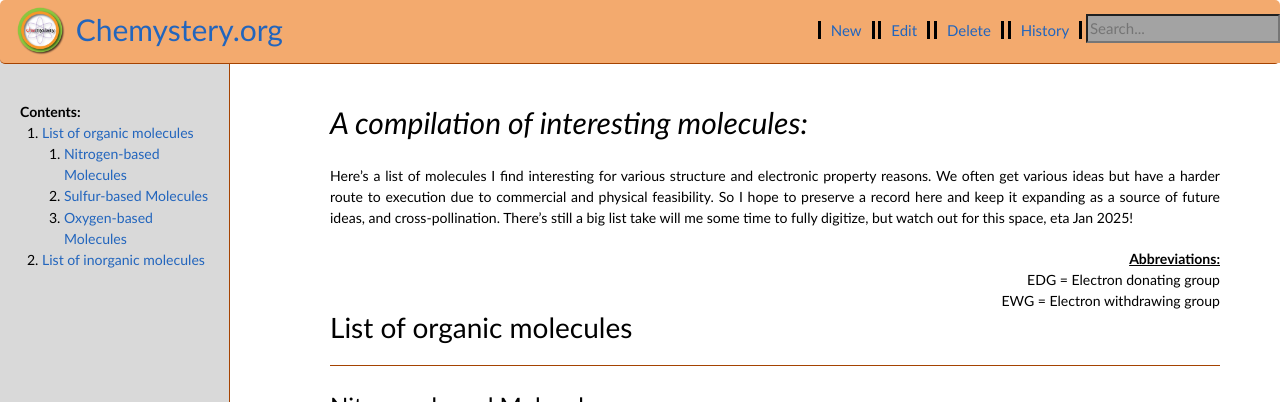
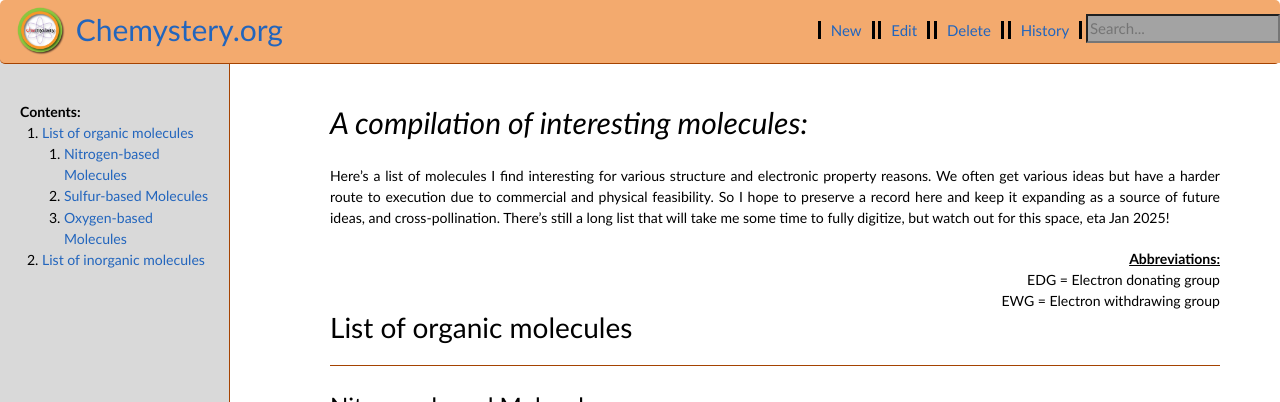
Before and after one commit to shantanukallakuri/shantanukallakuri.github.io, a Jekyll site: the page built from wiki/6_database_of_interesting_molecules.md, in a window 1280 px wide and 900 px high. Shown: the top 402 px of the window. Built offline with Jekyll 4.4.1, drawn with Linux system fonts in a browser that asks for light colours; nearby versions of some CDN libraries; our own code applies the rules of GitHub Pages for plain Markdown files.

Commit message:
#0069 - 092124 - Updated all pages and index and config and font, colors

```diff
--- a/wiki/6_database_of_interesting_molecules.md
+++ b/wiki/6_database_of_interesting_molecules.md
@@ -1,6 +1,6 @@
 <p style="font-size:30px; color:#000000;"><i>A compilation of interesting molecules:</i></p>
 
-Here's a list of molecules I find interesting for various structure and electronic property reasons. We often get various ideas but have a harder route to execution due to commercial and physical feasibility. So I hope to preserve a record here and keep it expanding as a source of future ideas, and cross-pollination. There's still a big list take will me some time to fully digitize, but watch out for this space, eta Jan 2025!
+Here's a list of molecules I find interesting for various structure and electronic property reasons. We often get various ideas but have a harder route to execution due to commercial and physical feasibility. So I hope to preserve a record here and keep it expanding as a source of future ideas, and cross-pollination. There's still a long list that will take me some time to fully digitize, but watch out for this space, eta Jan 2025!
 <div style='text-align:right'><u><b>Abbreviations:<br/></b></u>
 EDG = Electron donating group<br/>
 EWG = Electron withdrawing group<br/>
```
Also changed, not shown: 4 other files.
